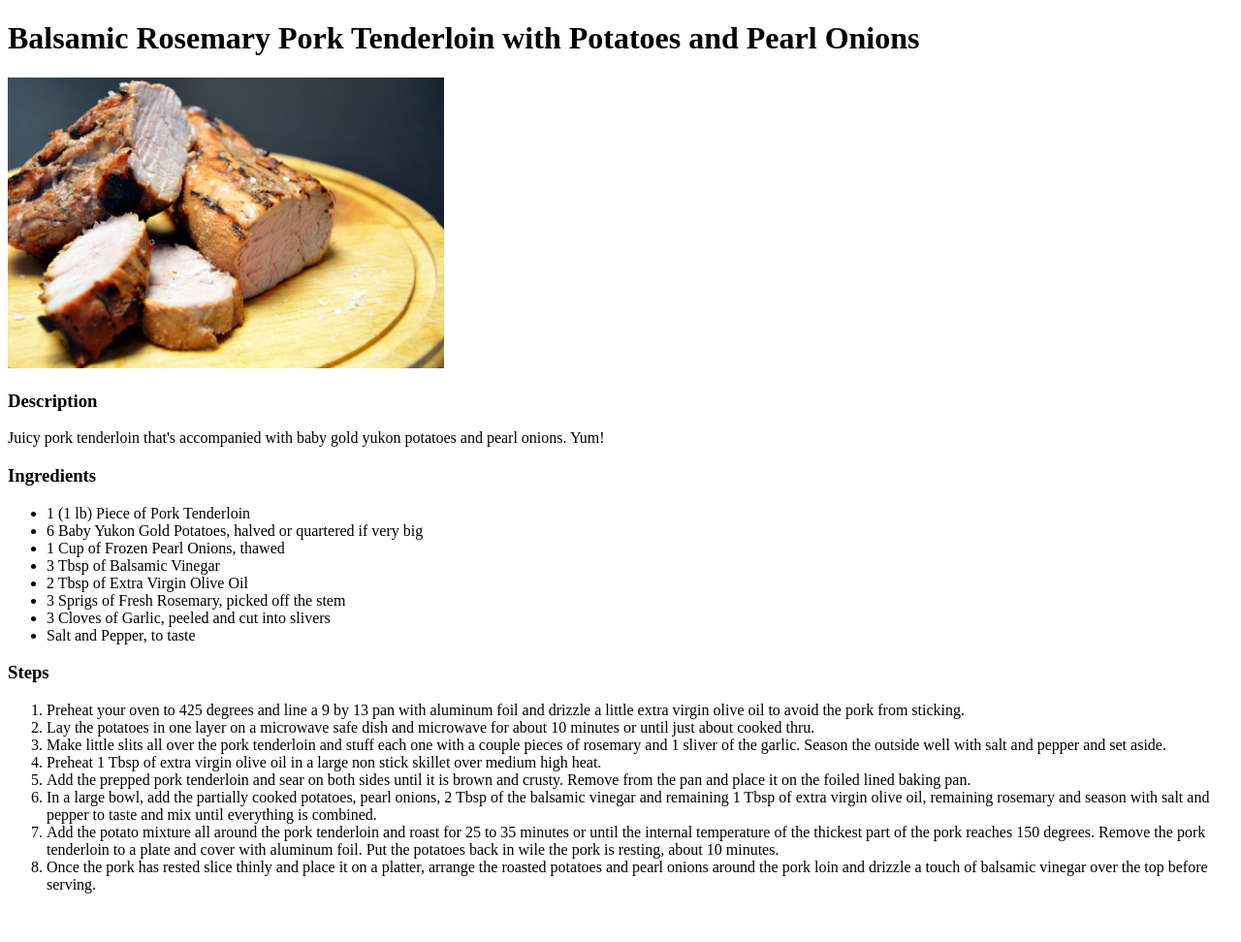
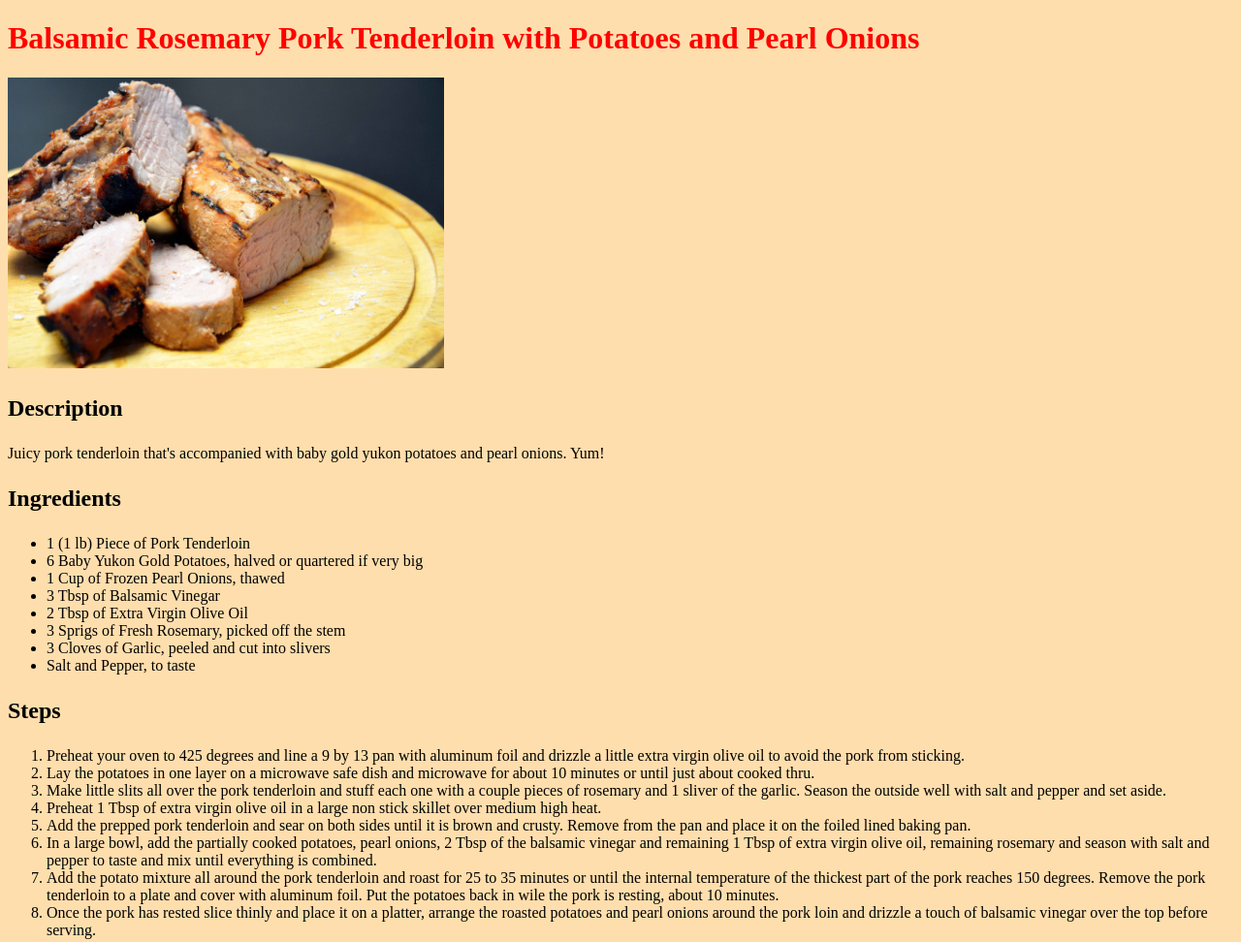
Before and after one commit to aaroncarlisle-cs/odin-recipes, a plain HTML site: page recipes/pork.html in a window 1280 px wide. Shown: the whole page at 97% size. Before the commit the page ends 938 px from the top, so only its background shows below. Drawn offline with Linux system fonts and the light colour scheme; files that its build step writes are made by us from their sources.

Commit message:
Style typography and background color

```diff
--- a/css/style.css
+++ b/css/style.css
@@ -1 +1,17 @@
-img { height: 300px; width: auto;}
+* {
+    background-color: navajowhite;
+}
+img {
+    height: 300px;
+    width: auto;
+}
+h1 {
+    color: red;
+    font-size: 32px;
+}
+p {
+    font-size: 16px;
+}
+h3 {
+    font-size: 24px;
+}
```
